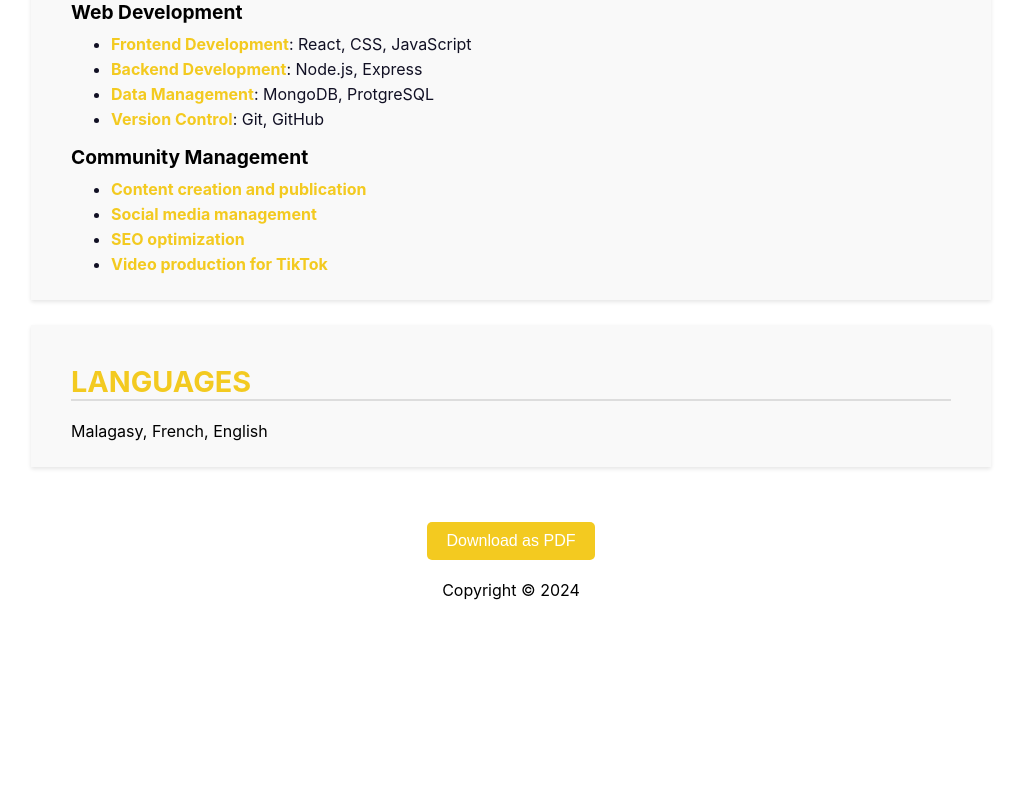
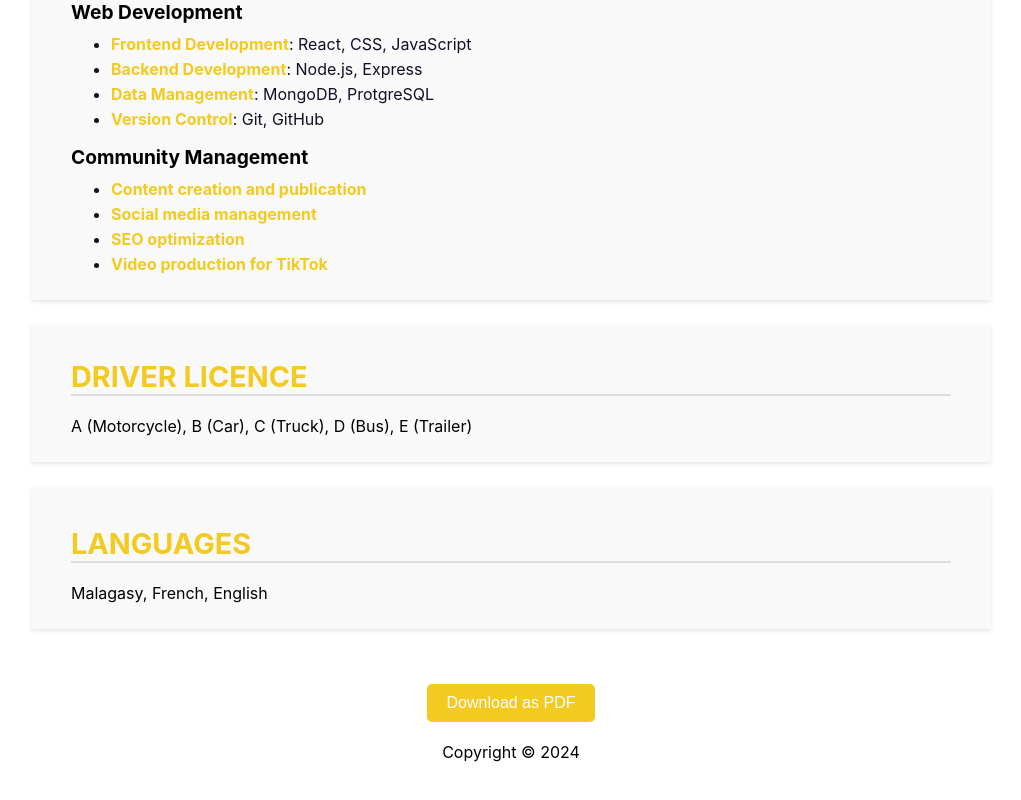
Before and after one commit to meiddiel/resume, a React (Create React App) app: page / in a window 1280 px wide. Shown: the part 2816-3616 px from the top of the page, without its empty margins (129-1150 px from the left). Before the commit the page ends 3456 px from the top, so only its background shows below. Built offline with nearby package versions, Linux system fonts and the light colour scheme.

Commit message:
Update project name and add Driver Licence section to resume

```diff
--- a/package.json
+++ b/package.json
@@ -1,5 +1,5 @@
 {
-  "name": "my-app",
+  "name": "meiddiel",
   "version": "0.1.0",
   "homepage": "https://tokymickael.github.io/resume",
   "private": true,
--- a/src/App.js
+++ b/src/App.js
@@ -6,6 +6,7 @@ import Experience from "./components/Experience";
 import Education from "./components/Education";
 import Skill from "./components/Skill";
 import Language from "./components/Language";
+import DriverLicence from "./components/DriverLicence";
 import Footer from "./components/Footer";
 
 function App() {
@@ -19,6 +20,7 @@ function App() {
         <Experience experience={resumeData.experiences} />
         <Education education={resumeData.educations} />
         <Skill skill={resumeData.skills} />
+        <DriverLicence licence={resumeData.driverLicence.join(", ")} />
         <Language language={resumeData.language.join(", ")} />
       </div>
       {/* Pass printRef to Footer */}
--- /dev/null
+++ b/src/components/DriverLicence.js
@@ -0,0 +1,12 @@
+import React from "react";
+
+function DriverLicence({ licence }) {
+  return (
+    <section className="driver-licence">
+      <h2 className="section-title">Driver Licence</h2>
+      <p>{licence}</p>
+    </section>
+  );
+}
+
+export default DriverLicence;
--- a/src/resumeData.js
+++ b/src/resumeData.js
@@ -154,6 +154,7 @@ const resumeData = {
     },
   ],
   language: ["Malagasy", "French", "English"],
+  driverLicence: ["A (Motorcycle)", "B (Car)", "C (Truck)", "D (Bus)", "E (Trailer)"],
 };
 
 export default resumeData;
```
Also changed, not shown: 1 other file (tests, documents, lock files or other folders).
